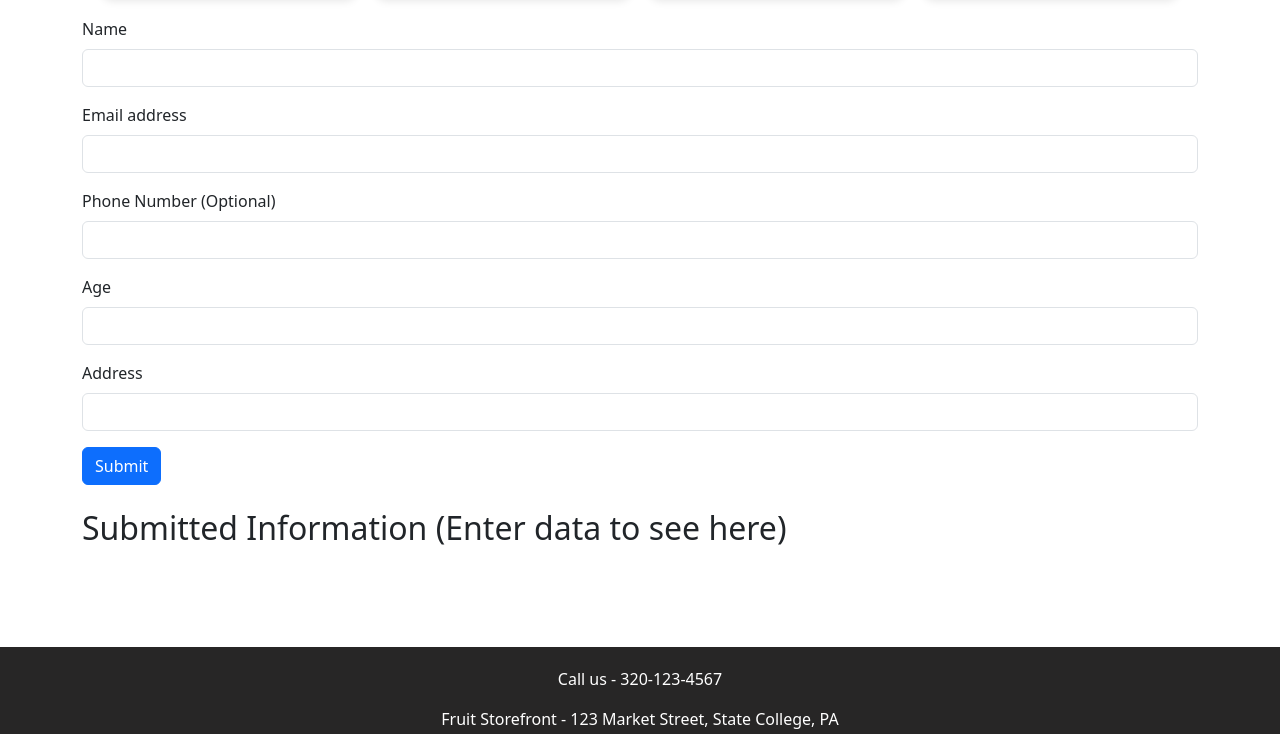
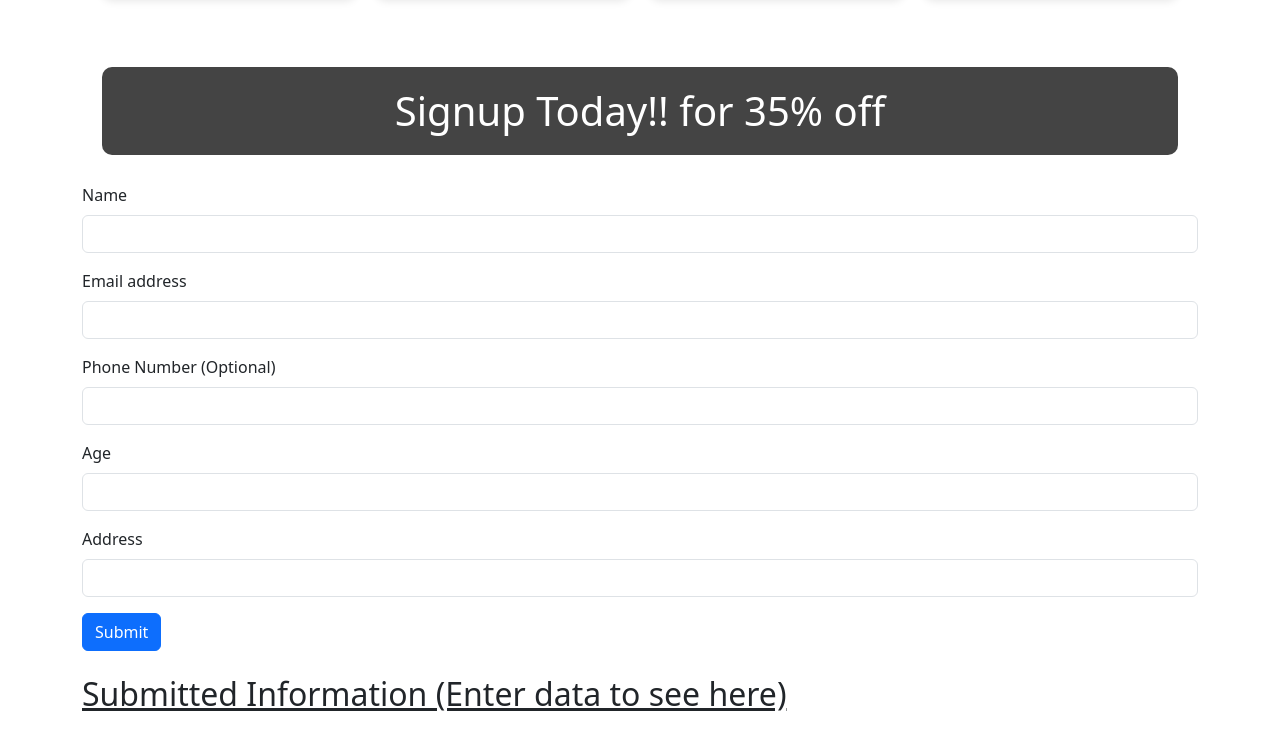
Before and after one commit to Sai4158/IST256_StoreFront, a plain HTML site: page index.html in a window 1280 px wide. Shown: the part 457-1191 px from the top of the page. Drawn offline with nearby package versions, Linux system fonts and the light colour scheme.

Commit message:
Added banner for the form heading and some CSS

```diff
--- a/Styles.css
+++ b/Styles.css
@@ -20,6 +20,11 @@ body {
   border-radius: 10px;
 }
 
+.head5 {
+  color: white;
+  padding: 20px;
+  margin-top: 30px;
+}
 h1 {
   font-size: 3rem;
   color: white;
--- a/index.html
+++ b/index.html
@@ -61,6 +61,9 @@
         </div>
       </div>
 
+      <div class="head5">
+        <h1>Signup Today!! for 35% off</h1>
+      </div>
       <!-- Shopper Discount Signup Form -->
       <form id="discountForm">
         <div class="mb-3">
@@ -86,7 +89,9 @@
         <button type="submit" class="btn btn-primary">Submit</button>
       </form>
 
-      <h2 class="my-4">Submitted Information (Enter data to see here)</h2>
+      <h2 class="my-4">
+        <u> Submitted Information (Enter data to see here) </u>
+      </h2>
       <pre id="shopperDetails"></pre>
     </div>
 
```
